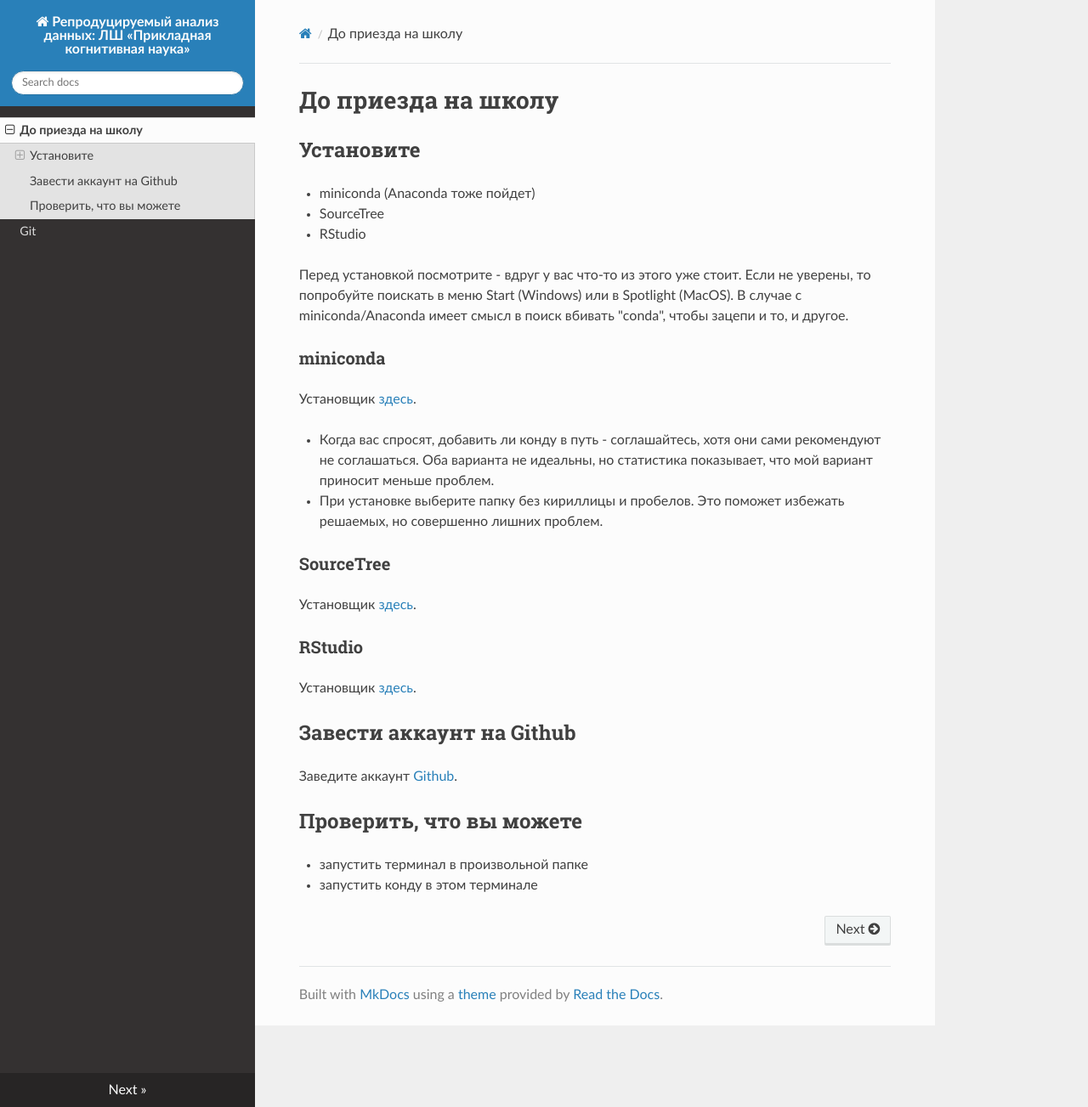
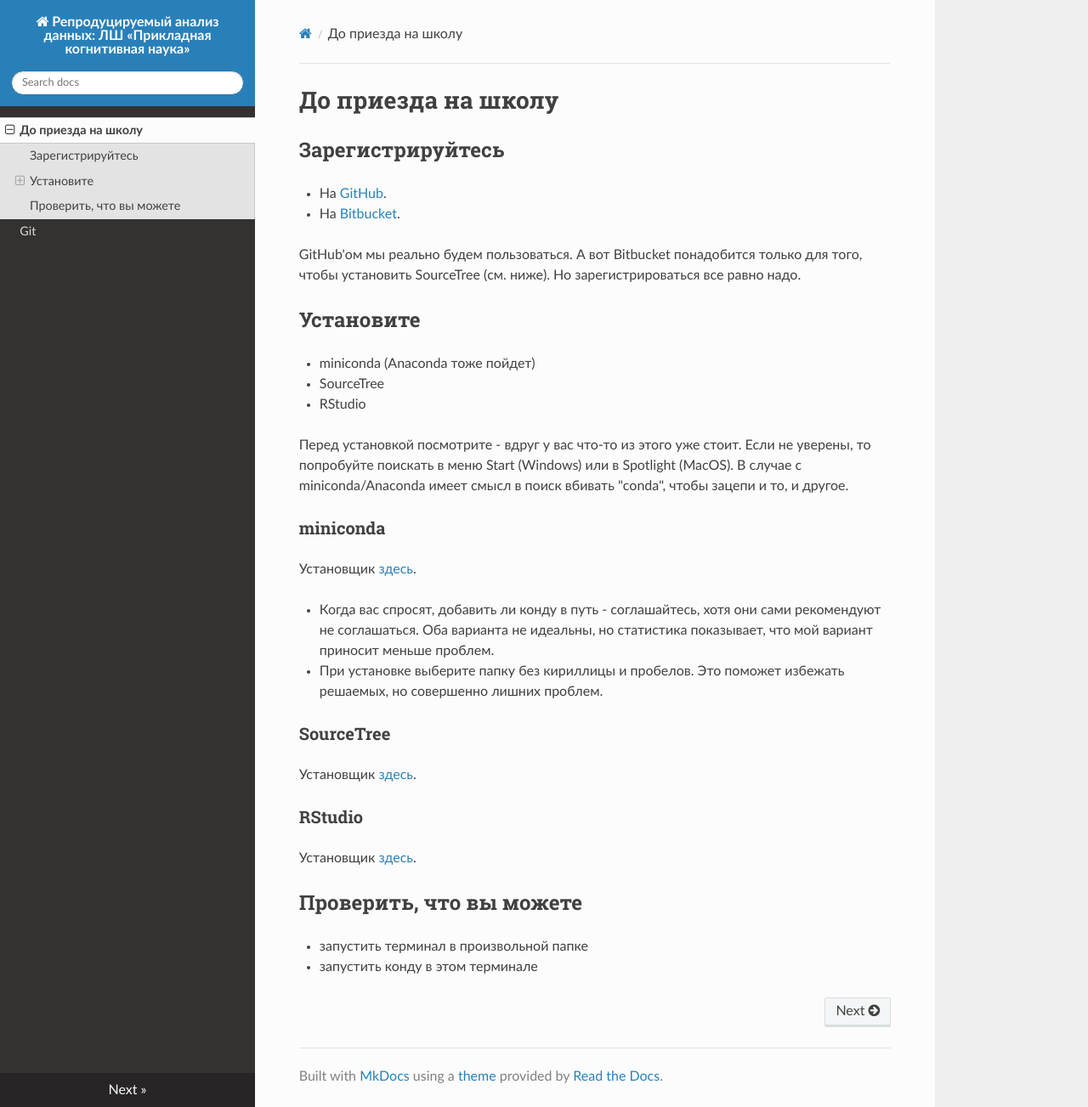
Before and after one commit to kalenkovich/reproducible-data-analysis, an MkDocs documentation site: the page built from website/docs/0_before-coming.md, in a window 1280 px wide and 1303 px high. Shown: the whole window at 85% size. Built offline with MkDocs 1.6.1, drawn with Linux system fonts in a browser that asks for light colours; nearby versions of some CDN libraries.

Commit message:
updated sign-up instructions
- added Bitbucket (necessary to install SourceTree)
- moved up (so the students sign up for Bitbucket before installing SourceTree)

```diff
--- a/website/docs/0_before-coming.md
+++ b/website/docs/0_before-coming.md
@@ -1,4 +1,14 @@
 # До приезда на школу
+
+## Зарегистрируйтесь
+
+- На [GitHub](https://github.com/).
+- На [Bitbucket](https://bitbucket.org/).
+
+GitHub'ом мы реально будем пользоваться.
+А вот Bitbucket понадобится только для того, чтобы установить SourceTree (см. ниже).
+Но зарегистрироваться все равно надо.
+
 
 ## Установите
 
@@ -25,9 +35,6 @@
 
 Установщик [здесь](https://rstudio.com/products/rstudio/download/).
 
-## Завести аккаунт на Github
-
-Заведите аккаунт [Github](https://github.com/).
 
 ## Проверить, что вы можете
 
```
